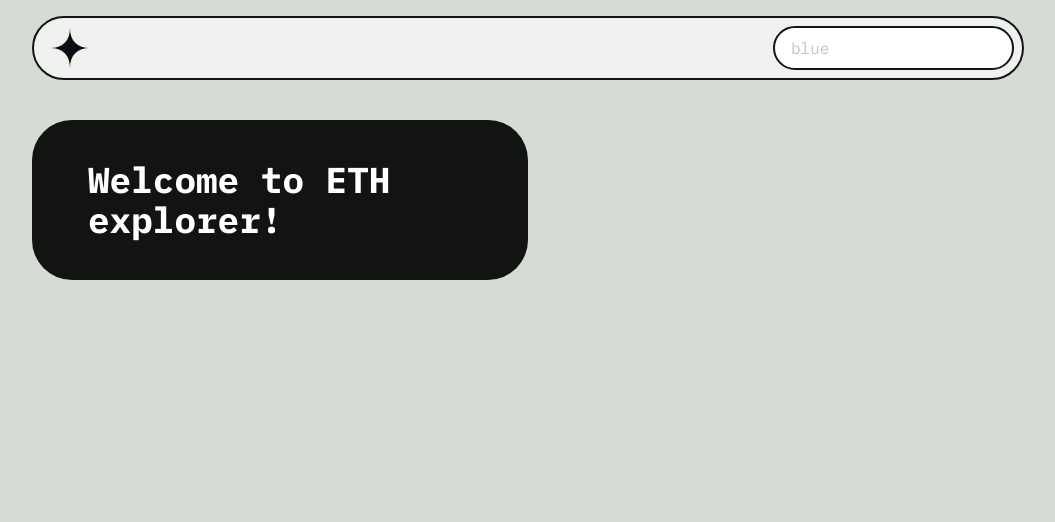
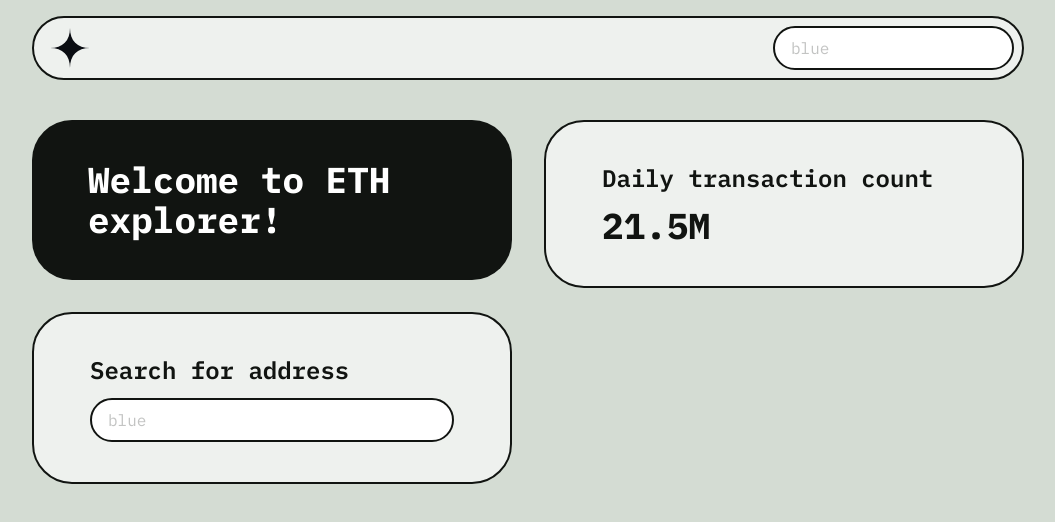
Before and after one commit to benjaminpreiss/block-explorer-ideation, a Next.js app: page / in a window 1280 px wide. Shown: the top 522 px of the page, without its empty margins (112-1167 px from the left). Built offline with nearby package versions, Linux system fonts and the light colour scheme.

Commit message:
feat: add card and input components
- new card component to replace blackbox
- new input component
- use new components
- add multiple light boxes on start page

```diff
--- a/src/app/not-found.tsx
+++ b/src/app/not-found.tsx
@@ -1,14 +1,11 @@
-import BlackBox from "@/components/BlackBox";
+import Card from "@/components/Card";
 
-export default function NotFound({
-  params,
-}: {
-  params: Promise<{ address: string }>;
-}) {
+export default function NotFound() {
   return (
     <main className="grid col-span-2">
-      <BlackBox
-        description="Not found"
+      <Card
+        variant="dark"
+        head={{ title: "Not found" }}
         text="Could not find the requested ressource"
       />
     </main>
--- a/src/app/page.tsx
+++ b/src/app/page.tsx
@@ -1,9 +1,25 @@
-import BlackBox from "@/components/BlackBox";
+import Card from "@/components/Card";
+import Input from "@/components/Input";
 
 export default function Home() {
   return (
-    <main className="grid grid-cols-subgrid">
-      <BlackBox text="Welcome to ETH explorer!" />
+    <main className="grid grid-cols-subgrid md:col-span-2 gap-4 md:gap-8">
+      <div className="col-span-1">
+        <Card variant="dark" text="Welcome to ETH explorer!" />
+      </div>
+
+      <div className="md:col-start-1 md:row-start-2 col-span-1">
+        <Card variant="light" head={{ title: "Search for address" }}>
+          <Input />
+        </Card>
+      </div>
+      <div className="md:col-start-2 md:row-start-1 md:row-span-2">
+        <Card
+          variant="light"
+          head={{ title: "Daily transaction count" }}
+          text="21.5M"
+        />
+      </div>
     </main>
   );
 }
--- a/src/app/wallet/[address]/page.tsx
+++ b/src/app/wallet/[address]/page.tsx
@@ -1,4 +1,4 @@
-import BlackBox from "@/components/BlackBox";
+import Card from "@/components/Card";
 import { notFound } from "next/navigation";
 import { isAddress } from "viem";
 
@@ -11,7 +11,7 @@ export default async function Page({
   if (!isAddress(address)) notFound();
   return (
     <main className="grid col-span-2">
-      <BlackBox description="Wallet details" text={address} />
+      <Card variant="dark" head={{ title: "Wallet details" }} text={address} />
     </main>
   );
 }
--- a/src/components/BlackBox.tsx
+++ /dev/null
@@ -1,18 +0,0 @@
-export default function BlackBox({
-  description,
-  text,
-}: {
-  description?: string;
-  text: string;
-}) {
-  return (
-    <div className="bg-black rounded-4xl md:rounded-[2.5rem] p-5 md:p-10 md:pl-14 md:pr-14 flex flex-col gap-3">
-      {description && (
-        <span className="text-white font-semibold text-xl md:text-2xl">
-          {description}
-        </span>
-      )}
-      <span className="text-white font-bold text-3xl md:text-4xl">{text}</span>
-    </div>
-  );
-}
--- /dev/null
+++ b/src/components/Card.tsx
@@ -0,0 +1,41 @@
+import type { ReactNode } from "react";
+
+type Button = {
+  text: string;
+  action: () => void;
+};
+
+type Props = {
+  head?: {
+    title: string;
+    button?: Button;
+  };
+  text?: string;
+  children?: ReactNode; // none, or exactly one child.
+  footer?: Button;
+  variant: "light" | "dark";
+};
+
+export default function Card({ head, text, children, variant }: Props) {
+  return (
+    <div
+      className={`${variant === "dark" ? "bg-black" : "bg-brand-light border-2"} border-black rounded-4xl md:rounded-[2.5rem] p-5 md:p-10 md:pl-14 md:pr-14 flex flex-col gap-3`}
+    >
+      {head && (
+        <span
+          className={`${variant === "dark" ? "text-white" : "text-black"} font-semibold text-xl md:text-2xl`}
+        >
+          {head.title}
+        </span>
+      )}
+      {text && (
+        <span
+          className={`${variant === "dark" ? "text-white" : "text-black"} font-bold text-3xl md:text-4xl`}
+        >
+          {text}
+        </span>
+      )}
+      {children}
+    </div>
+  );
+}
--- /dev/null
+++ b/src/components/Input.tsx
@@ -0,0 +1,9 @@
+export default function Input() {
+  return (
+    <input
+      placeholder="blue"
+      type="text"
+      className={`border-2 border-black rounded-full text-base text-black/50 bg-white p-2 px-4`}
+    />
+  );
+}
--- a/src/components/Nav.tsx
+++ b/src/components/Nav.tsx
@@ -1,3 +1,5 @@
+import Input from "./Input";
+
 export default function Nav() {
   return (
     <nav className="bg-brand-light flex items-center rounded-full border-2 border-black justify-between p-1.5 md:p-2 pl-3 md:pl-4">
@@ -5,11 +7,7 @@ export default function Nav() {
         href="/"
         className="cursor-pointer flex hover:bg-brand-dark rounded-full box-content focus:outline-4 outline-brand-dark border-2 focus:border-black border-transparent bg-[url(/Logomark.svg)] bg-contain bg-no-repeat h-9 w-9 md:h-10 md:w-10 -m-[2px]"
       />
-      <input
-        placeholder="blue"
-        type="text"
-        className={`border-2 border-black rounded-full text-base text-black/50 bg-white p-2 px-4`}
-      />
+      <Input />
     </nav>
   );
 }
```
